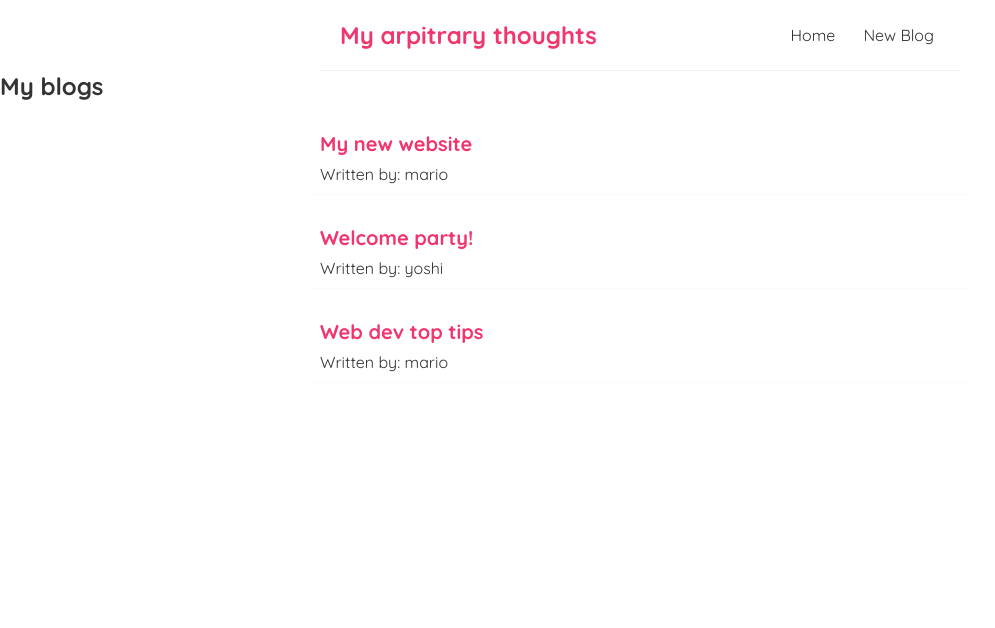
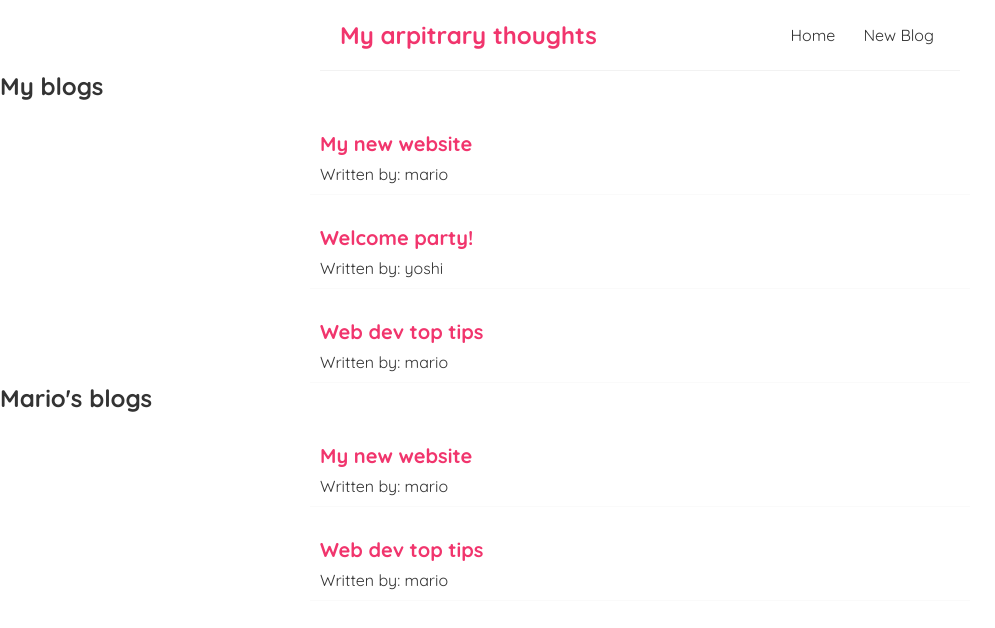
Before and after one commit to arpitjaswal/netNinjaCourse-reactjs, a React (Create React App) app: page / in a window 1280 px wide. Shown: the top 628 px of the page, without its empty margins (0-995 px from the left). Built offline with nearby package versions, Linux system fonts and the light colour scheme; the HTML template or start-up script is replaced by a standard one.

Commit message:
#12 Reusing components: learnt how to reuse the components by filtering data that we don't want using the prop.filter() function.

```diff
--- a/src/components/HomePage.jsx
+++ b/src/components/HomePage.jsx
@@ -12,6 +12,8 @@ const HomePage = () => {
   return (
     <div className='home'>
         <BlogList blogs={blogs} title = "My blogs"/>
+        <BlogList blogs={blogs.filter((one)=>one.author==="mario"
+        )} title="Mario's blogs" />
     </div>
   )
 }
```
